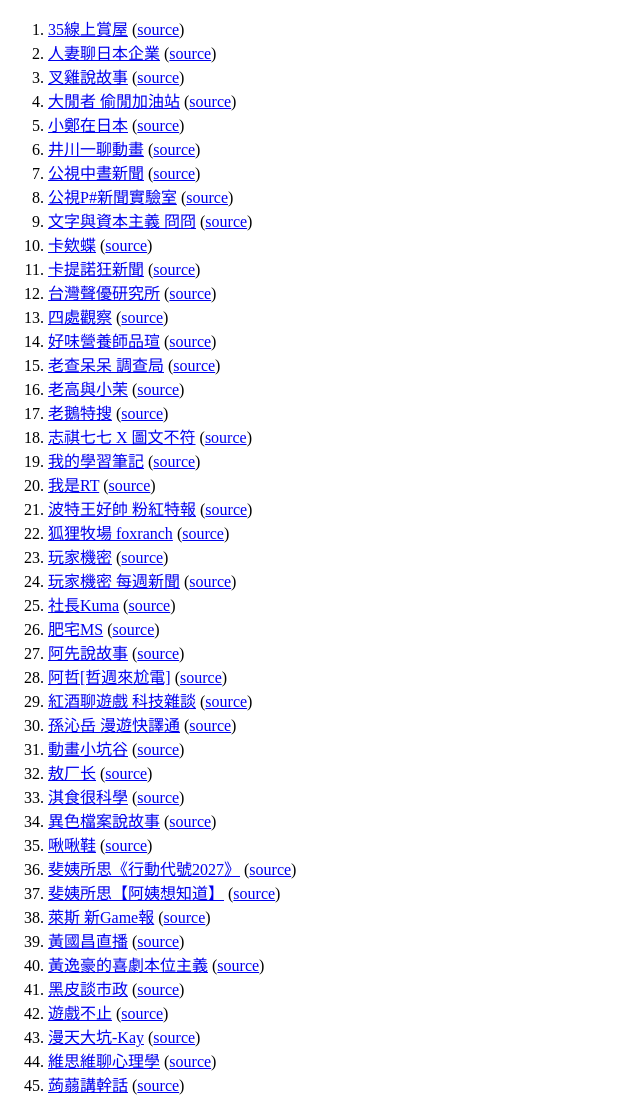
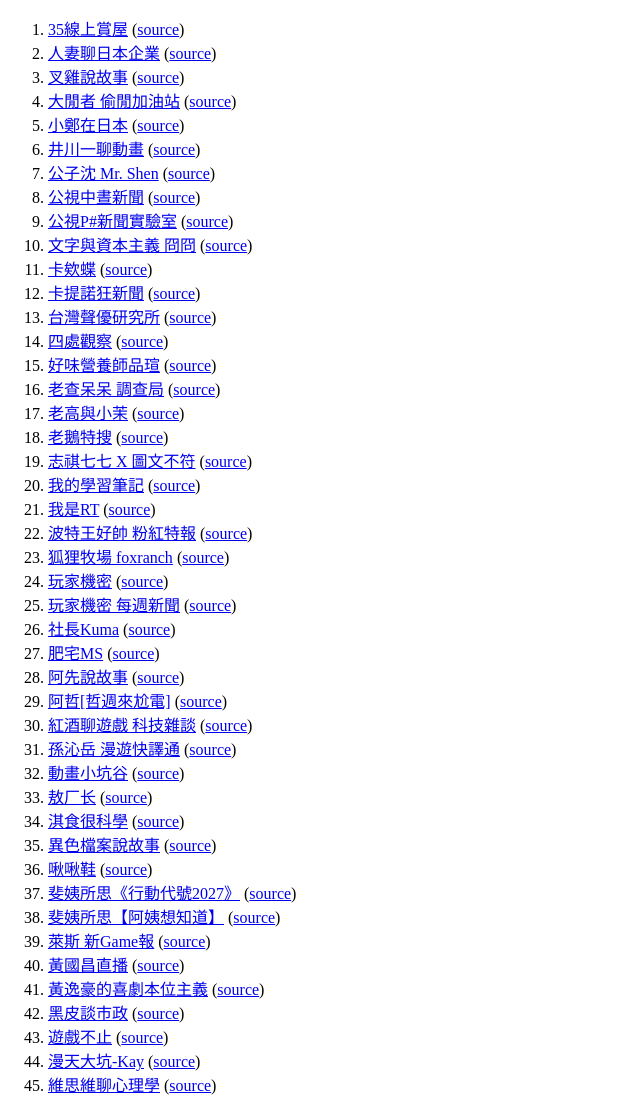
Before and after one commit to democwise2016/action-UT-Podcast, a plain HTML site: page index.html in a window 1280 px wide. Shown: the top 1100 px of the page, without its empty margins (0-640 px from the left). Drawn offline with Linux system fonts and the light colour scheme.

Commit message:
Deploying to gh-pages from @ democwise2016/action-UT-Podcast@bd9cf5346c9bd1b97fb0b915aabc3ee4cbc037ae 🚀

```diff
--- a/index.html
+++ b/index.html
@@ -29,6 +29,10 @@
 <li>
       <a href="https://democwise2016.github.io/action-UT-Podcast/InokawaHajime-ch_UCcHVKeT_5Ta-gTa-sgooQxQ.rss" target="_blank">井川一聊動畫</a>
       (<a href="https://www.youtube.com/channel/UCcHVKeT_5Ta-gTa-sgooQxQ" target="_blank">source</a>)
+    </li>
+<li>
+      <a href="https://democwise2016.github.io/action-UT-Podcast/gongzishen-ch_UCrGSFNEBmCN0rqhATZels2Q.rss" target="_blank">公子沈 Mr. Shen</a>
+      (<a href="https://www.youtube.com/channel/UCrGSFNEBmCN0rqhATZels2Q" target="_blank">source</a>)
     </li>
 <li>
       <a href="https://democwise2016.github.io/action-UT-Podcast/PNNPTS-noon-news-pl_PLjjrV9IhkIpcIqZiUfkkxgKtoiD517Kdf.rss" target="_blank">公視中晝新聞</a>
```
